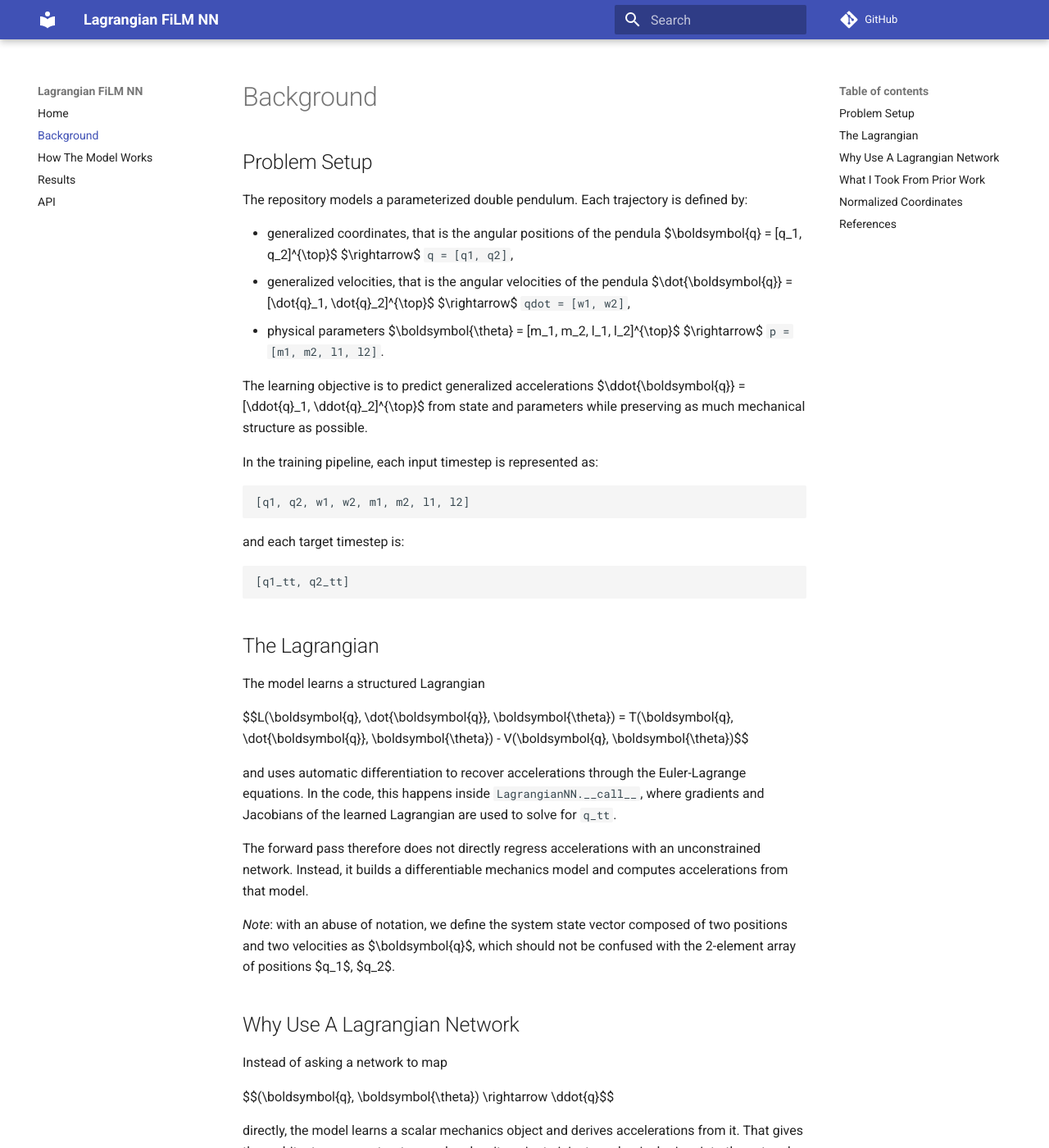
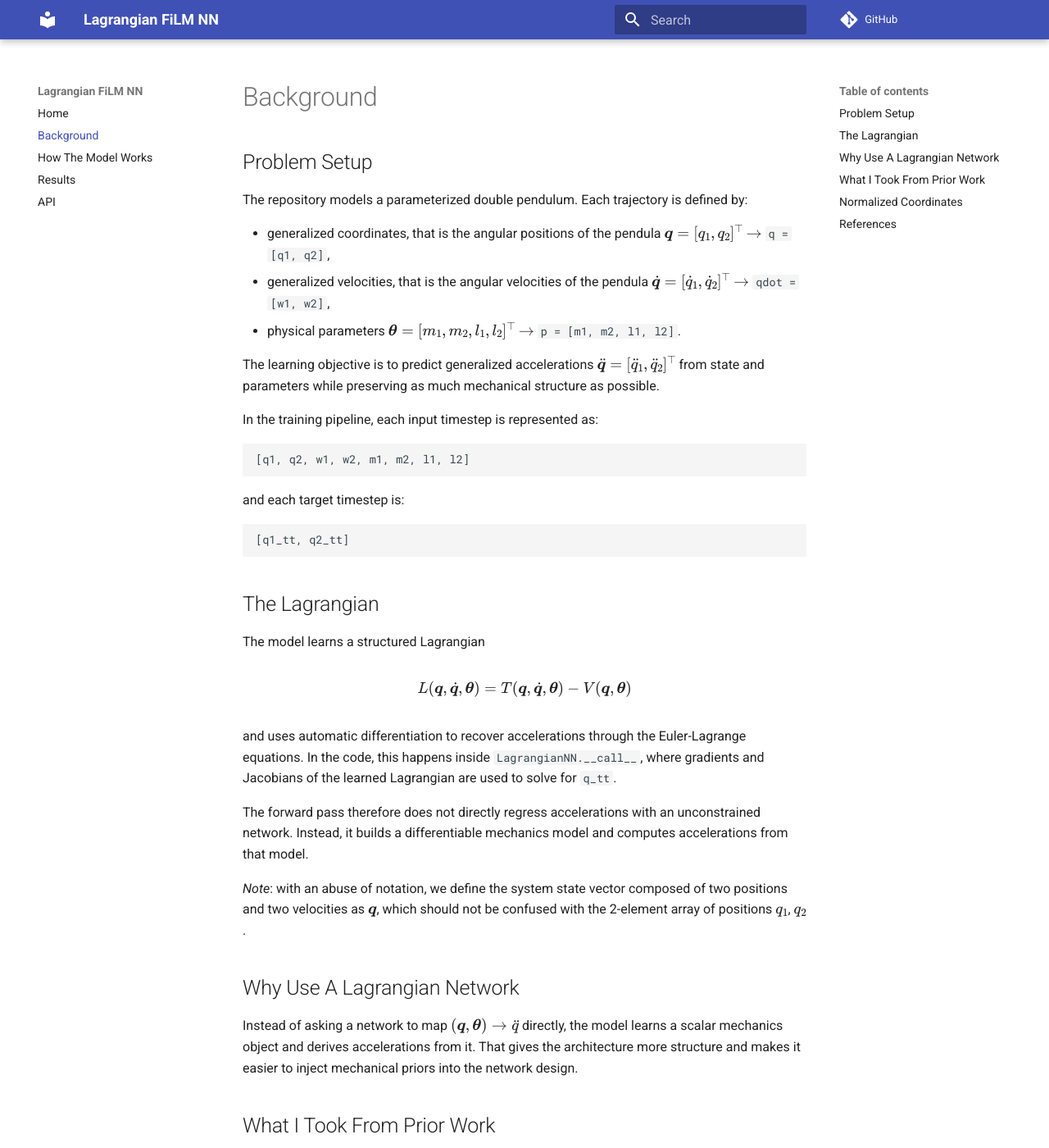
Before and after one commit to matteocorbetta/lagrangian-film-nn, an MkDocs documentation site: the page built from docs/background.md, in a window 1280 px wide and 1400 px high. Shown: the whole window at 82% size. Built offline with MkDocs 1.6.1 and Material for MkDocs 9.7.7, drawn with Linux system fonts in a browser that asks for light colours; comment, search, counter and statistics services are not loaded; some of the changed text lies outside the part shown.

Commit message:
first draft of documentation ready

```diff
--- a/docs/background.md
+++ b/docs/background.md
@@ -37,9 +37,7 @@ _Note_: with an abuse of notation, we define the system state vector composed of
 ## Why Use A Lagrangian Network
 
 Instead of asking a network to map
-
-$$(\boldsymbol{q}, \boldsymbol{\theta}) \rightarrow \ddot{q}$$
-
+$(\boldsymbol{q}, \boldsymbol{\theta}) \rightarrow \ddot{q}$
 directly, the model learns a scalar mechanics object and derives accelerations from it. That gives the architecture more structure and makes it easier to inject mechanical priors into the network design.
 
 ## What I Took From Prior Work
--- a/mkdocs.yml
+++ b/mkdocs.yml
@@ -1,7 +1,17 @@
 site_name: Lagrangian FiLM NN
 repo_url: https://github.com/matteocorbetta/lagrangian-film-nn
+
 theme:
   name: material
+
+markdown_extensions:
+  - pymdownx.arithmatex:
+      generic: true
+  - pymdownx.superfences
+
+extra_javascript:
+  - https://unpkg.com/mathjax@3/es5/tex-mml-chtml.js
+
 plugins:
   - search
   - mkdocstrings:
```
Also changed, not shown: other parts of docs/background.md (+5 -4 lines), docs/how-the-model-works.md (+1 -1 lines), docs/results.md (+10 -14 lines), docs/assets/results/model_T512_20260317_133032_energy_test_0.png (added), docs/assets/results/model_T512_20260317_133032_energy_test_3.png (added), docs/assets/results/model_T512_20260317_133032_energy_test_8.png (added), docs/assets/results/model_T512_20260317_133032_kpd_case_0_qd1.png (added), docs/assets/results/model_T512_20260317_133032_kpd_case_1_qd1.png (added), docs/assets/results/model_T512_20260317_133032_ood_0.png (added), docs/assets/results/model_T512_20260317_133032_ood_1.png (added), docs/assets/results/model_T512_20260317_133032_ood_2.png (added), docs/assets/results/model_T512_20260317_133032_ood_3.png (added), 1 other file.
